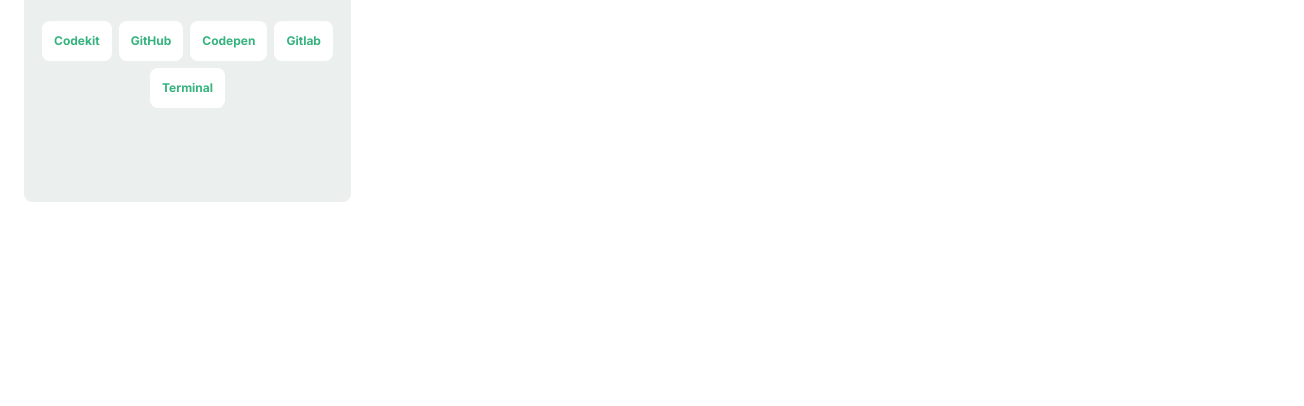
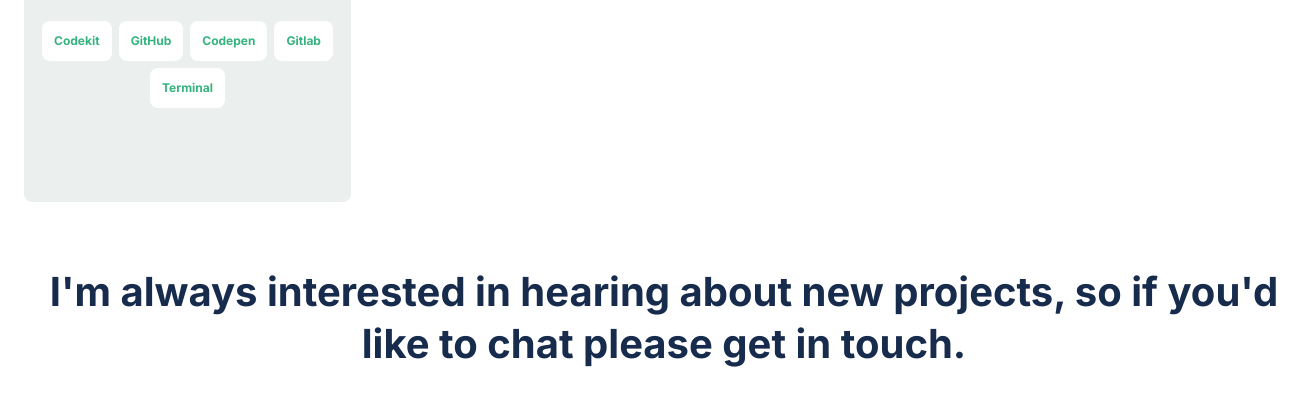
Before and after one commit to JEFFKAY16/Portfolio-Website, a website: page index.html in a window 1280 px wide. Shown: the part 3566-3972 px from the top of the page, 1304 px wide, since content can reach past the window. Before the commit the page ends 3792 px from the top, so only its background shows below. Drawn offline with Linux system fonts and the light colour scheme.

Commit message:
Add contact text in contact section

```diff
--- a/index.html
+++ b/index.html
@@ -180,5 +180,10 @@
       </li>
     </ul>
   </section>
+  <section class="contact-form">
+    <div class="contact-info">
+        <h2>I'm always interested in hearing about new projects, so if you'd like to chat please get in touch.</h2>
+    </div>
+  </section>
 </body>
 </html>
--- a/styles.css
+++ b/styles.css
@@ -298,3 +298,19 @@
   line-height: 16px;
   color: #36b37e;
 }
+
+.contact-form {
+  width: 100%;
+  margin: 64px 24px 64px 24px;
+  text-align: center;
+  display: flex;
+  flex-direction: column;
+  align-items: center;
+}
+
+.contact-info h2 {
+  font-size: 40px;
+  font-weight: 700;
+  line-height: 52px;
+  color: #172b4d;
+}
```
